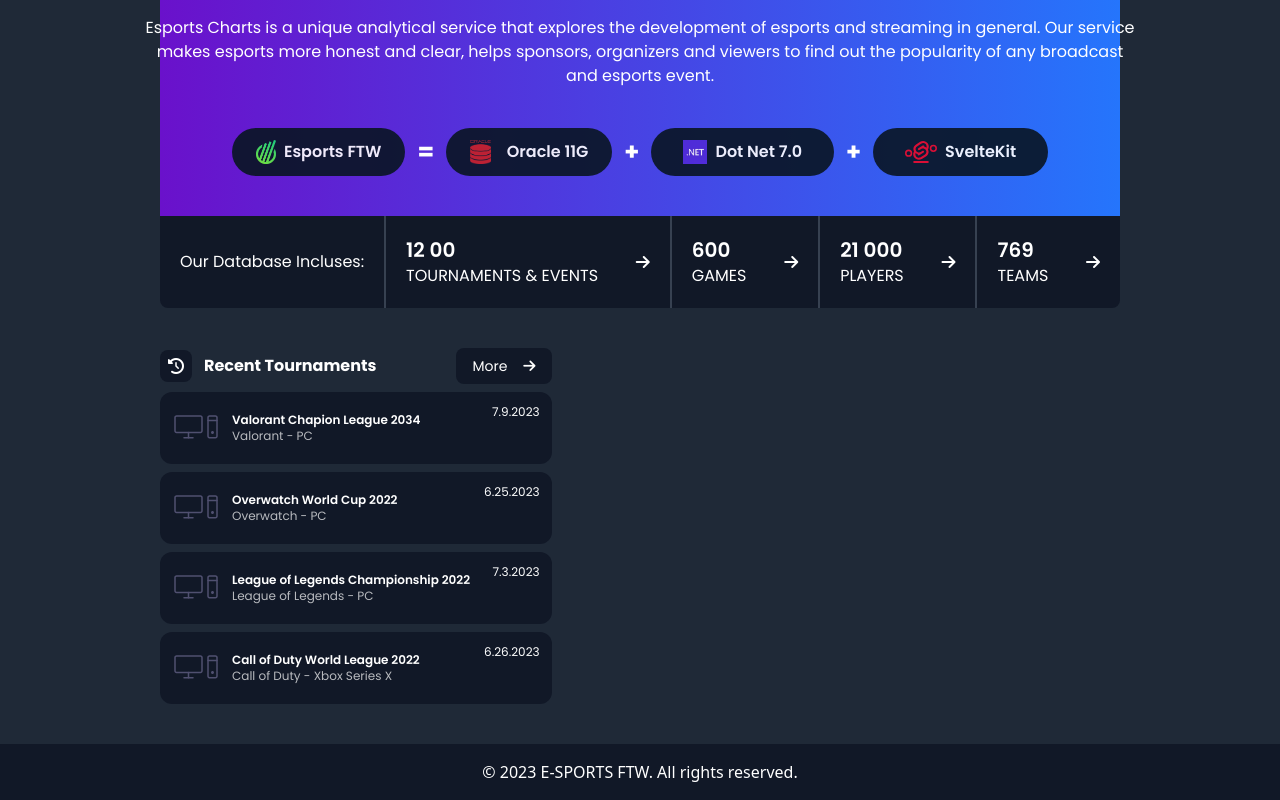
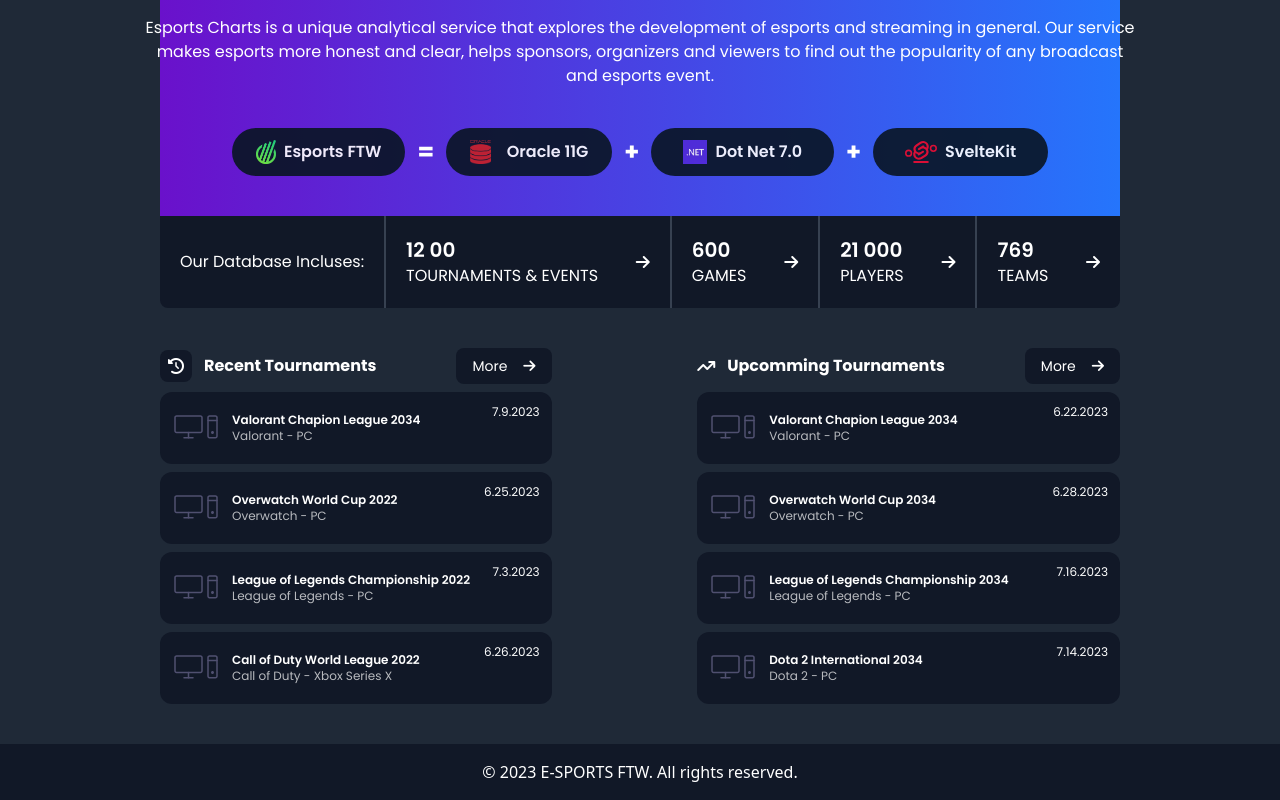
Before and after one commit to b14ck0ps/esports-ftw, a SvelteKit app: page / in a window 1280 px wide. Both pictures are taken after a click on the element 355 px from the left and 804 px from the top of the page. Shown: the part 216-1016 px from the top of the page. Built offline with nearby package versions, Linux system fonts and the light colour scheme.

Commit message:
upcommig tournament component added

```diff
--- a/src/routes/+page.svelte
+++ b/src/routes/+page.svelte
@@ -4,6 +4,7 @@
     import svelte from "$lib/assets/icons/svelte.svg";
     import logo from "$lib/assets/icons/logo.png";
     import RecentTournaments from "./RecentTournaments.svelte";
+    import UpcomminTournament from "./upcomminTournament.svelte";
 </script>
 
 <head>
@@ -137,8 +138,9 @@
             <i class="fa-solid fa-arrow-right" />
         </div>
     </div>
-    <div class="w-3/4 m-auto mt-10">
+    <div class="flex justify-between w-3/4 m-auto mt-10">
         <RecentTournaments />
+        <UpcomminTournament />
     </div>
     <!-- section for recent items -->
 </main>
--- /dev/null
+++ b/src/routes/upcomminTournament.svelte
@@ -0,0 +1,101 @@
+<script>
+    /* random generated data  */
+    let r_tournaments = [
+        {
+            name: "Valorant Chapion League 2034",
+            game: "Valorant",
+            platform: "PC",
+            date: new Date().toLocaleDateString().replace(/\//g, "."),
+        },
+        {
+            name: "Overwatch World Cup 2034",
+            game: "Overwatch",
+            platform: "PC",
+            date: new Date().toLocaleDateString().replace(/\//g, "."),
+        },
+        {
+            name: "League of Legends Championship 2034",
+            game: "League of Legends",
+            platform: "PC",
+            date: new Date().toLocaleDateString().replace(/\//g, "."),
+        },
+        {
+            name: "Dota 2 International 2034",
+            game: "Dota 2",
+            platform: "PC",
+            date: new Date().toLocaleDateString().replace(/\//g, "."),
+        },
+    ];
+    function getRandomFutureDate() {
+        return new Date(
+            Date.now() + Math.floor(Math.random() * 30 * 24 * 60 * 60 * 1000)
+        )
+            .toLocaleDateString()
+            .replace(/\//g, ".");
+    }
+</script>
+
+<main>
+    <div class="flex justify-between items-center">
+        <div>
+            <!--Header-->
+            <div class="flex gap-20 items-center">
+                <div class="flex items-center gap-3">
+                    <i class="fa-solid fa-arrow-trend-up" />
+                    <p class="font-bold">Upcomming Tournaments</p>
+                </div>
+                <div
+                    class="flex text-sm items-center gap-4 bg-gray-900 rounded-lg px-4 py-2 cursor-pointer hover:bg-gray-700 transition-all"
+                >
+                    <p>More</p>
+                    <i class="fa-solid fa-arrow-right" />
+                </div>
+            </div>
+            <div class="mt-2">
+                <!--lists, get this list from API-->
+                {#each r_tournaments as r}
+                    <div
+                        class="flex justify-between mb-2 bg-gray-900 p-3 rounded-xl cursor-pointer hover:scale-x-105 transition-all"
+                    >
+                        <div>
+                            <div class="flex items-center gap-3">
+                                <svg
+                                    class="w-12 h-12"
+                                    xmlns="http://www.w3.org/2000/svg"
+                                    enable-background="new 0 0 128 128"
+                                    viewBox="0 0 128 128"
+                                    id="pc"
+                                    ><path
+                                        fill="#505070"
+                                        d="M76 77.98H12c-3.309 0-6-2.691-6-6v-36c0-3.309 2.691-6 6-6h64c3.309 0 6 2.691 6 6v36c0 3.309-2.691 6-6 6zm-64-44c-1.103 0-2 .897-2 2v36c0 1.103.897 2 2 2h64c1.103 0 2-.897 2-2v-36c0-1.103-.897-2-2-2H12z"
+                                    /><path
+                                        fill="#505070"
+                                        d="M44 92a2 2 0 0 1-2-2V76a2 2 0 0 1 4 0v14a2 2 0 0 1-2 2z"
+                                    /><path
+                                        fill="#505070"
+                                        d="M56 92H32a2 2 0 0 1 0-4h24a2 2 0 0 1 0 4zM116 92h-16c-3.309 0-6-2.691-6-6V36c0-3.309 2.691-6 6-6h16c3.309 0 6 2.691 6 6v50c0 3.309-2.691 6-6 6zm-16-58c-1.103 0-2 .897-2 2v50c0 1.103.897 2 2 2h16c1.103 0 2-.897 2-2V36c0-1.103-.897-2-2-2h-16z"
+                                    /><path
+                                        fill="#505070"
+                                        d="M120 46H96a2 2 0 0 1 0-4h24a2 2 0 0 1 0 4zM108 80c-2.206 0-4-1.794-4-4s1.794-4 4-4 4 1.794 4 4-1.794 4-4 4z"
+                                    /></svg
+                                >
+
+                                <div>
+                                    <h3 class="text-xs font-semibold">
+                                        {r.name}
+                                    </h3>
+                                    <h6 class="text-xs opacity-70">
+                                        {r.game} - {r.platform}
+                                    </h6>
+                                </div>
+                            </div>
+                        </div>
+                        <p class="text-xs">
+                            {getRandomFutureDate()}
+                        </p>
+                    </div>
+                {/each}
+            </div>
+        </div>
+    </div>
+</main>
```
